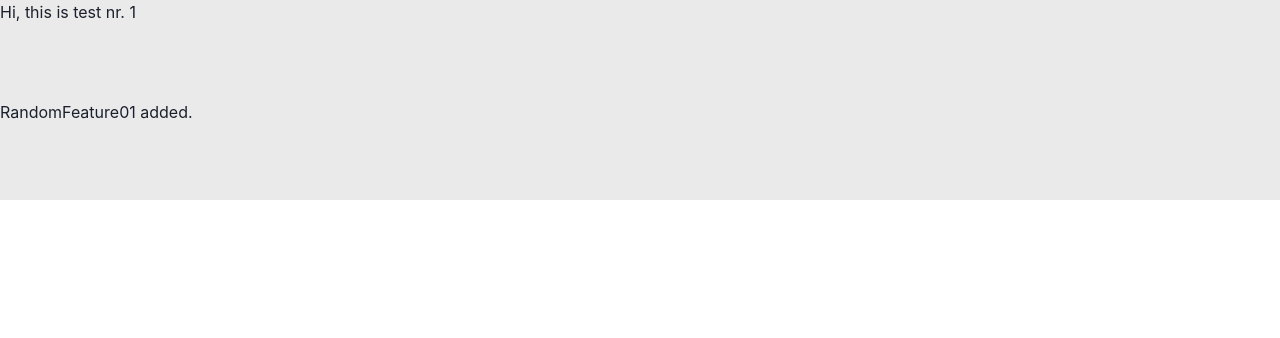
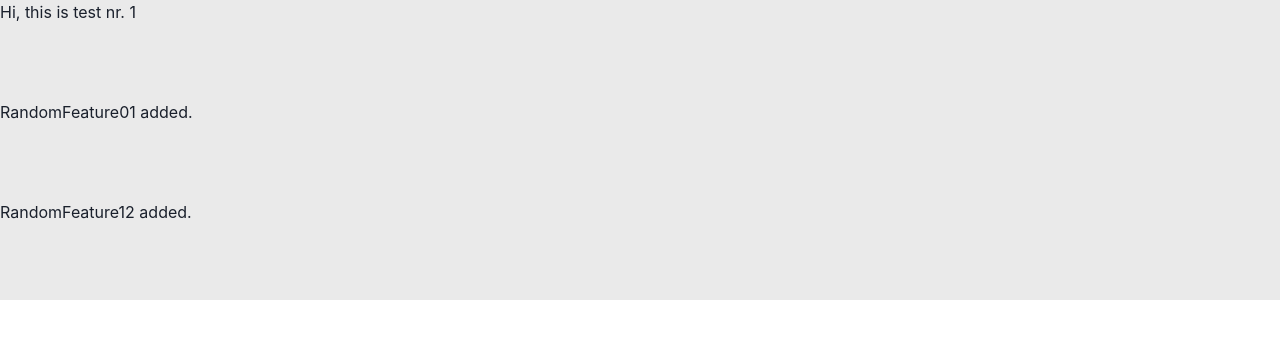
Before and after one commit to PawelLys/gitflowTest, a React app: page / in a window 1280 px wide. Shown: the top 338 px of the page. Built offline with nearby package versions, Linux system fonts and the light colour scheme.

Commit message:
randomFeature12

```diff
--- a/src/App.tsx
+++ b/src/App.tsx
@@ -2,12 +2,14 @@ import React from 'react';
 import { Box } from '@chakra-ui/react';
 import Test from './components/Test';
 import Test_randomFeature01 from './components/Test_randomFeature01';
+import Test_randomFeature12 from './components/Test_randomFeature12';
 
 export const App: React.FC = () => {
   return (
     <Box background="#eaeaea">
       <Test />
       <Test_randomFeature01 />
+      <Test_randomFeature12 />
     </Box>
   );
 };
--- /dev/null
+++ b/src/components/Test_randomFeature12.tsx
@@ -0,0 +1,10 @@
+import React from 'react';
+import { Box } from '@chakra-ui/react';
+
+export default () => {
+  return (
+    <Box background="#eaeaea" minH="100px">
+      RandomFeature12 added.
+    </Box>
+  );
+};
```
